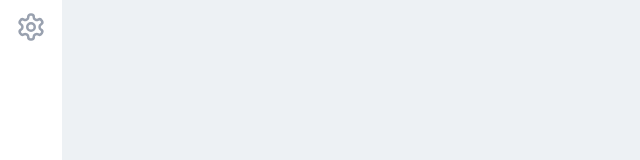
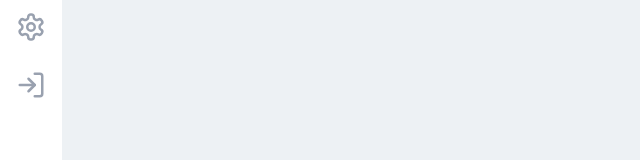
Before and after one commit to AddAcTech/trabajo-terminal, a React (Vite) app in the folder client/: page / in a window 1280 px wide. Shown: the part 152-312 px from the top of the page, without its empty margins (0-640 px from the left). Built offline with nearby package versions, Linux system fonts and the light colour scheme.

Commit message:
sidebar loginbutton

```diff
--- a/client/src/Components/Sidebar.tsx
+++ b/client/src/Components/Sidebar.tsx
@@ -2,7 +2,7 @@ import { useState } from "react";
 import { Link } from "react-router-dom";
 import { IoMdPhotos } from "react-icons/io";
 import Tooltip from "./Tooltip";
-import { LuUsers, LuSettings } from "react-icons/lu";
+import { LuUsers, LuSettings, LuLogIn } from "react-icons/lu";
 
 function Sidebar() {
   const [activeIcon, setActiveIcon] = useState<string>();
@@ -64,6 +64,16 @@ function Sidebar() {
             />
           </Link>
         </Tooltip>
+        <Tooltip text="Login">
+          <Link to="/login" onClick={() => handleSetActive("Login")}>
+            <LuLogIn
+              size={30}
+              className={`mx-auto ${
+                activeIcon === "Login" ? "text-black" : "text-gray-400"
+              }`}
+            />
+          </Link>
+        </Tooltip>
       </div>
     </aside>
   );
```
